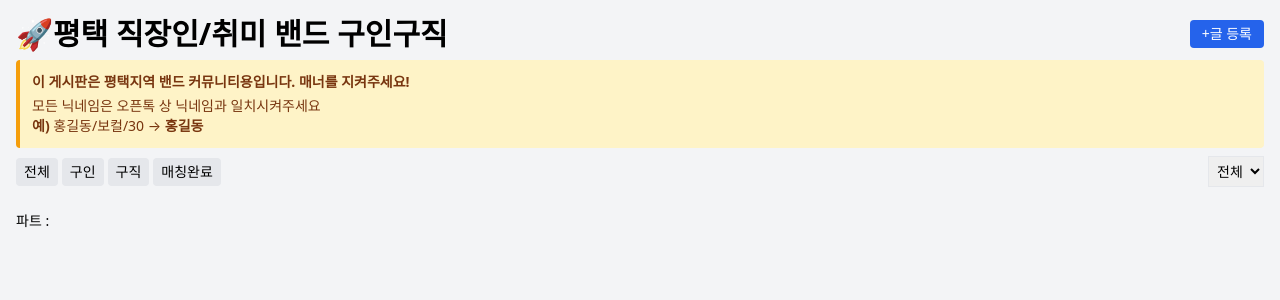
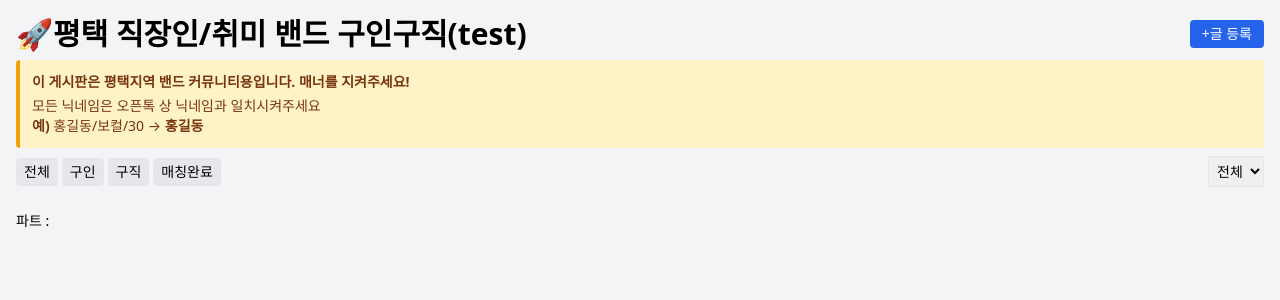
Before and after one commit to Leedaheen/PT_Band, a Flask app: page / in a window 1280 px wide. Shown: the top 300 px of the page. Run offline with Flask 3, Linux system fonts and the light colour scheme; data that the repository does not hold is empty.

Commit message:
Update index.html

```diff
--- a/pt-band-final-deploy/templates/index.html
+++ b/pt-band-final-deploy/templates/index.html
@@ -9,7 +9,7 @@
 <body class="bg-gray-100 p-4">
 <!-- 상단: 제목 + 글작성 버튼 -->
 <div class="flex justify-between items-center mb-2">
-  <h1 class="text-xl sm:text-2xl md:text-3xl font-bold text-black whitespace-nowrap">🚀평택 직장인/취미 밴드 구인구직</h1>
+  <h1 class="text-xl sm:text-2xl md:text-3xl font-bold text-black whitespace-nowrap">🚀평택 직장인/취미 밴드 구인구직(test)</h1>
   <button onclick="App.openForm()" class="text-white bg-blue-600 hover:bg-blue-700 px-3 py-1 text-sm rounded">+글 등록</button>
 </div>
 
```
